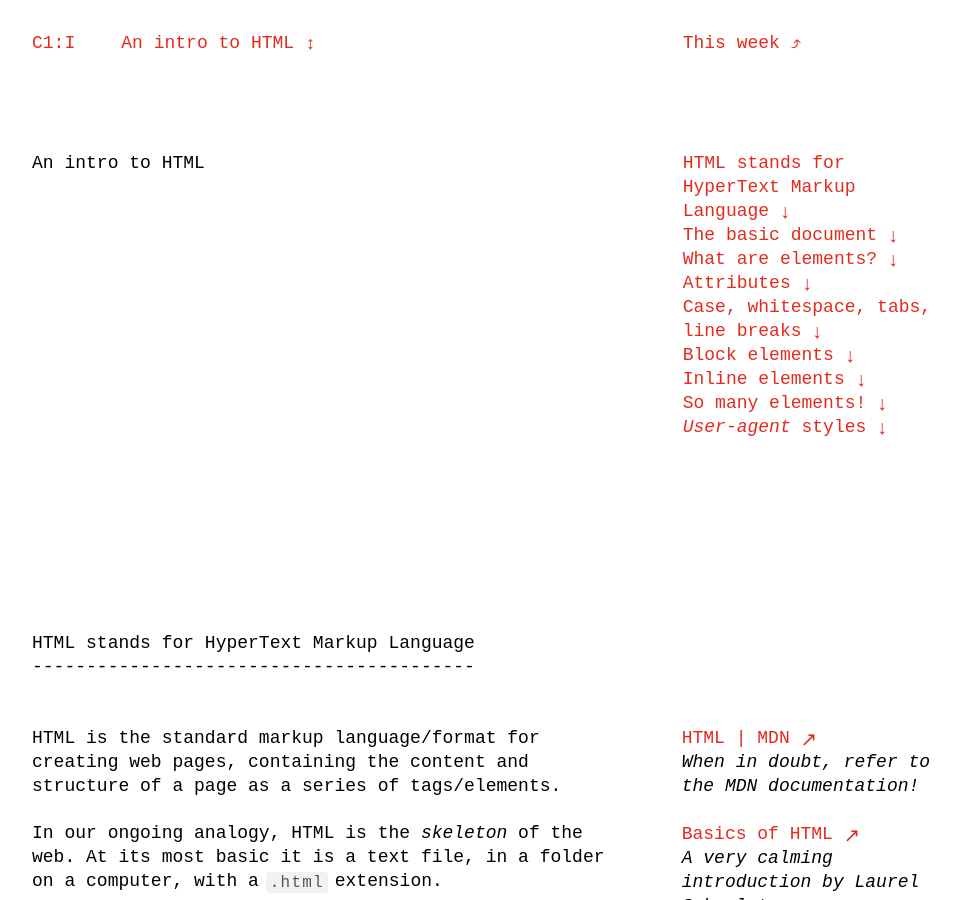
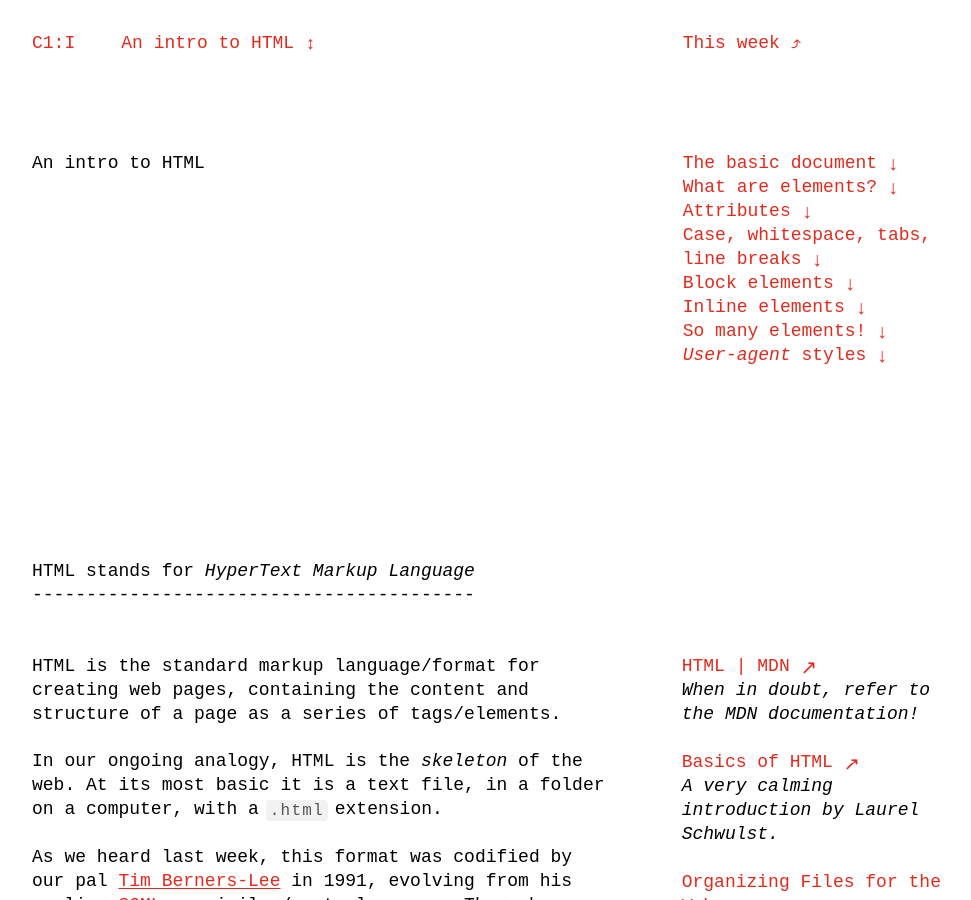
Before and after one commit to core-interaction/core-interaction.github.io, a Jekyll site: the page built from topic/html/index.md, in a window 1280 px wide and 900 px high. Shown: the whole window, without its empty margins (143-1114 px from the left). Built offline with Jekyll 4.4.1, drawn with Linux system fonts in a browser that asks for light colours.

Commit message:
Don’t ToC the first item.

```diff
--- a/topic/html/index.md
+++ b/topic/html/index.md
@@ -5,7 +5,8 @@ order: 1
 
 
 
-## HTML stands for HyperText Markup Language
+## HTML stands for *HyperText Markup Language*
+{: .no_toc }
 
 
 
```
Also changed, not shown: topic/css/index.md (+2 -1 lines).
